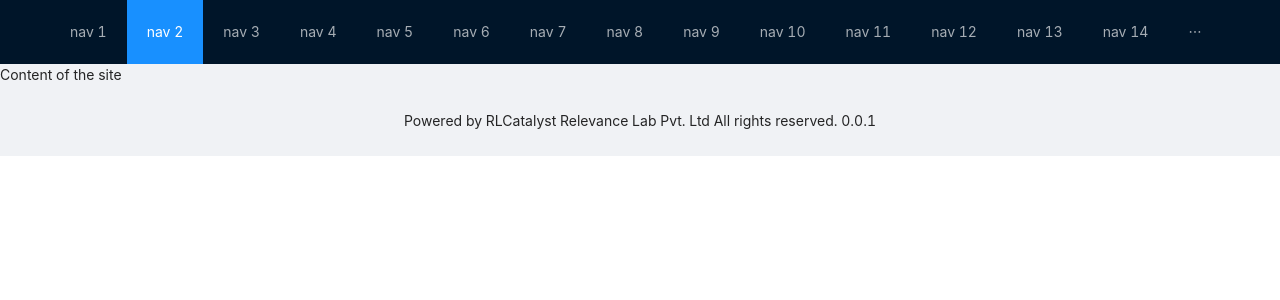
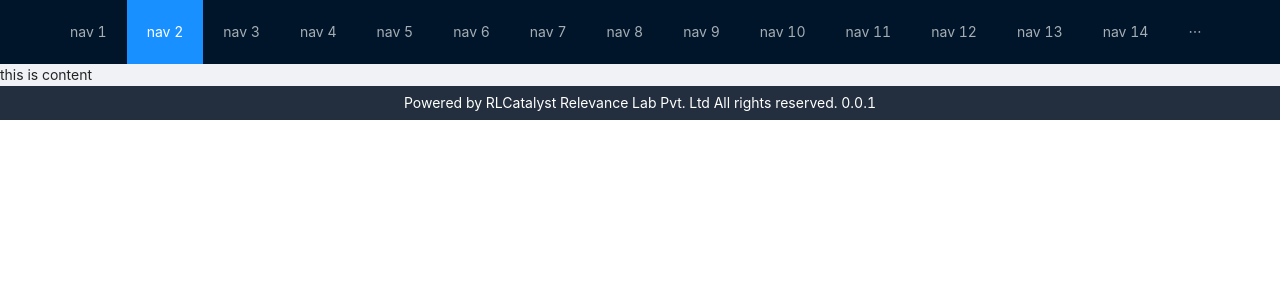
Before and after one commit to stechx1/research-gateway, a Next.js app: page / in a window 1280 px wide. Shown: the top 300 px of the page. Built offline with nearby package versions, Linux system fonts and the light colour scheme.

Commit message:
feat(layout): add styled components

```diff
--- a/package.json
+++ b/package.json
@@ -14,7 +14,8 @@
     "eslint-plugin-react": "^7.31.8",
     "next": "12.3.1",
     "react": "18.2.0",
-    "react-dom": "18.2.0"
+    "react-dom": "18.2.0",
+    "styled-components": "^5.3.5"
   },
   "devDependencies": {
     "eslint": "^8.24.0",
--- a/src/components/Footer/Footer.jsx
+++ b/src/components/Footer/Footer.jsx
@@ -1,10 +1,11 @@
 import { Layout } from 'antd';
+import { StyledFooter } from './elements';
 const { Footer } = Layout;
 
 export const AntFooter = () => {
   return (
-    <Footer style={{ textAlign: 'center' }}>
+    <StyledFooter style={{ textAlign: 'center' }}>
       Powered by RLCatalyst Relevance Lab Pvt. Ltd All rights reserved. 0.0.1
-    </Footer>
+    </StyledFooter>
   );
 };
--- a/src/components/Footer/elements.jsx
+++ b/src/components/Footer/elements.jsx
@@ -1 +1,12 @@
-export {};
+import styled from 'styled-components';
+import { Layout } from 'antd';
+const { Footer } = Layout;
+
+export const StyledFooter = styled((props) => {
+  return <Footer {...props} />;
+})
+`
+  background: #232f3e;
+  padding: 6px 50px;
+  color: #fff;
+`;
--- a/src/pages/index.js
+++ b/src/pages/index.js
@@ -1,4 +1,4 @@
-import { Layout } from 'antd'
+import { Layout } from 'antd';
 const { Content } = Layout;
 
 import { LogoHeader, AntFooter } from '../components';
@@ -6,8 +6,8 @@ import { LogoHeader, AntFooter } from '../components';
 export default function Home() {
   return (
     <Layout>
-      <LogoHeader/>
-      <Content>Content of the site</Content>
+      <LogoHeader />
+      <Content>this is content</Content>
       <AntFooter />
     </Layout>
   );
```
Also changed, not shown: 1 other file (tests, documents, lock files or other folders).
